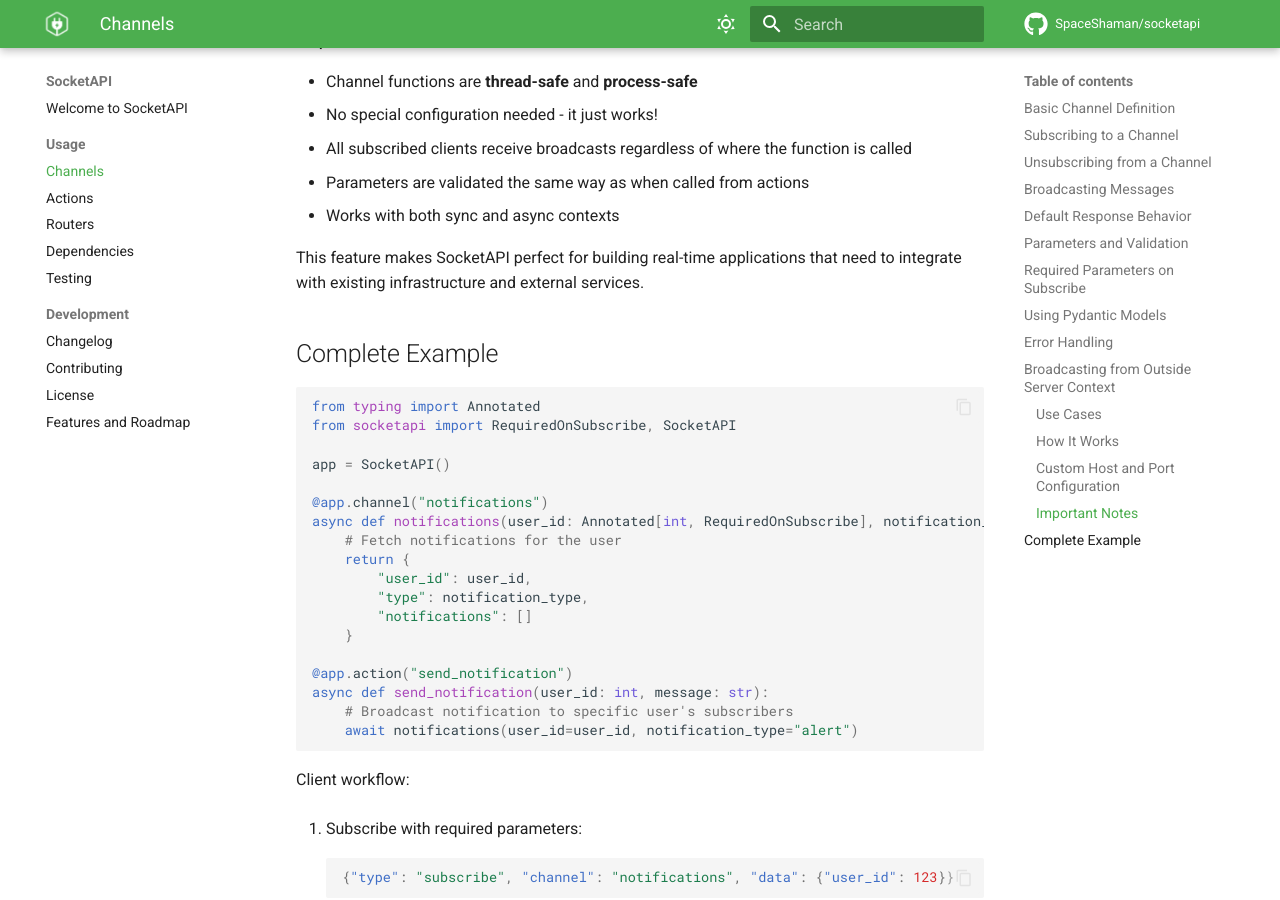
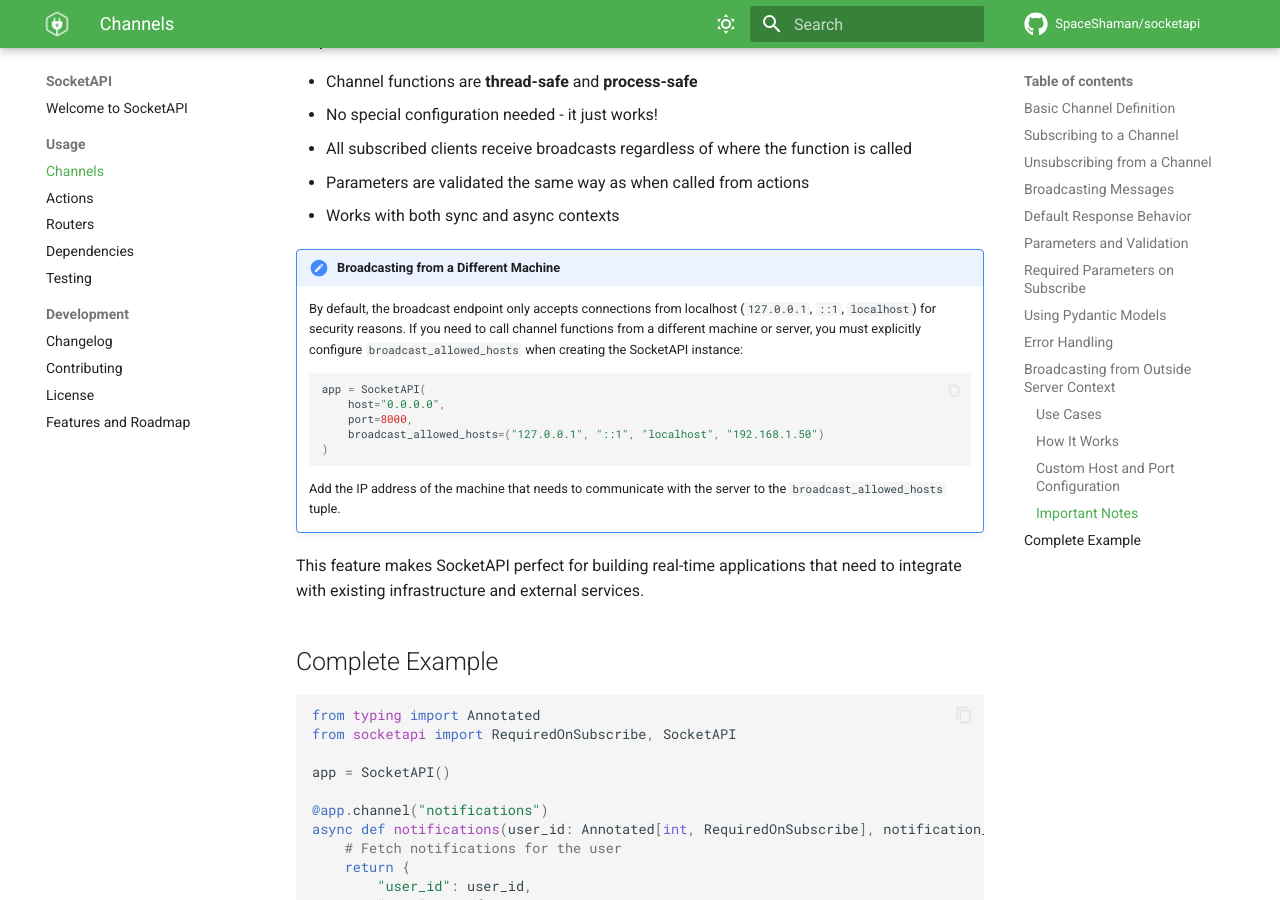
Before and after one commit to SpaceShaman/socketapi, an MkDocs documentation site: the page built from docs/Usage/channels.md, in a window 1280 px wide and 900 px high, scrolled down 5511 px. Built offline with MkDocs 1.6.1 and Material for MkDocs 9.7.7, drawn with Linux system fonts in a browser that asks for light colours; comment, search, counter and statistics services are not loaded.

Commit message:
📝 (channels.md): add documentation for broadcasting from a different machine

````diff
--- a/docs/Usage/channels.md
+++ b/docs/Usage/channels.md
@@ -247,6 +247,19 @@ If the server is running on the default host (`localhost`) and port (`8000`), no
 - Parameters are validated the same way as when called from actions
 - Works with both sync and async contexts
 
+!!! note "Broadcasting from a Different Machine"
+    By default, the broadcast endpoint only accepts connections from localhost (`127.0.0.1`, `::1`, `localhost`) for security reasons. If you need to call channel functions from a different machine or server, you must explicitly configure `broadcast_allowed_hosts` when creating the SocketAPI instance:
+
+    ```python
+    app = SocketAPI(
+        host="0.0.0.0",
+        port=8000,
+        broadcast_allowed_hosts=("127.0.0.1", "::1", "localhost", "192.168.1.50")
+    )
+    ```
+
+    Add the IP address of the machine that needs to communicate with the server to the `broadcast_allowed_hosts` tuple.
+
 This feature makes SocketAPI perfect for building real-time applications that need to integrate with existing infrastructure and external services.
 
 ## Complete Example
````
